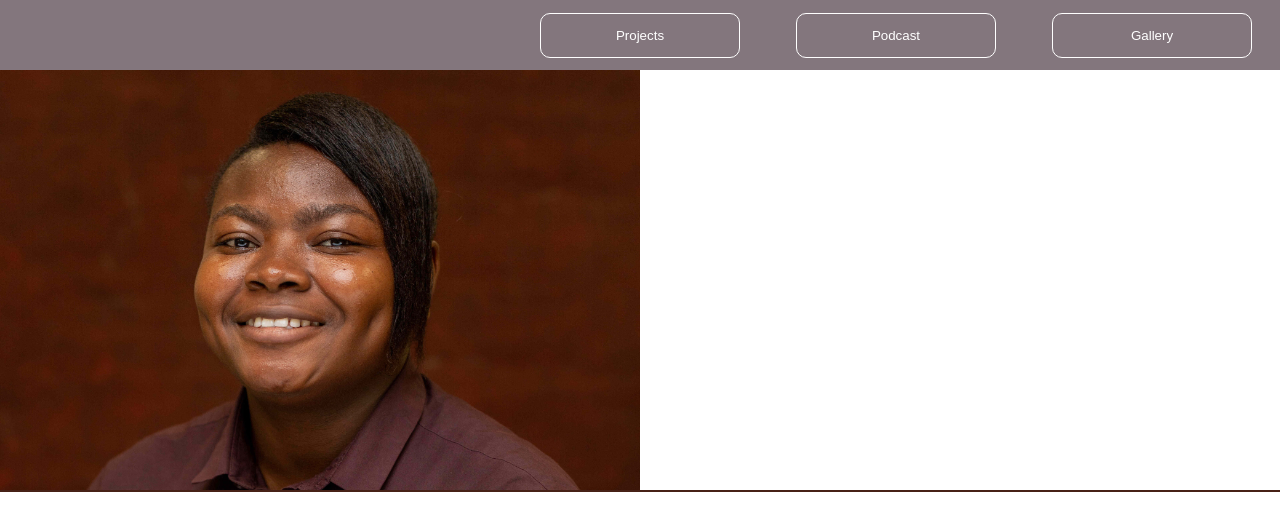
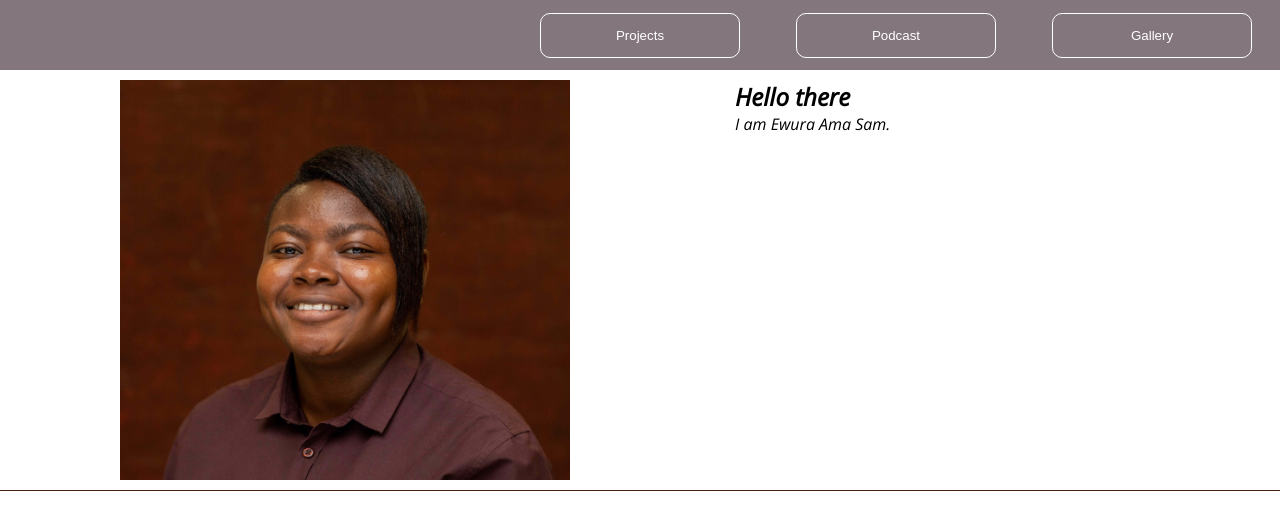
Before and after one commit to EwuraAmaSam/EwuraAmaSam, a plain HTML site: page index.html in a window 1280 px wide. Drawn offline with nearby package versions, Linux system fonts and the light colour scheme.

Commit message:
Add Home Page

```diff
--- a/Home.css
+++ b/Home.css
@@ -54,7 +54,7 @@ body{
     flex-direction: row;
     height: 490px;
     width: 100%;
-    border-bottom:2px solid #472116;
+    border-bottom:1px solid #472116;
 }
 .b-down{
     display: flex;
@@ -67,15 +67,34 @@ body{
     display: flex;
     flex-direction: column;
     flex: 0.5;
+}
+
+.image{
+    width: 450px;
+    height: 400px;
+    margin-top: 80px;
+    margin-left: 120px;
     background-image: url("./Ewura\ Ama\ Etruwaa\ Sam\(1\).jpg");
     background-repeat: no-repeat;
     background-size: cover;
+    border: none;
 }
 .u-right{
     display: flex;
     flex-direction: column;
     flex: 0.5;
+    color: black;
+}
+.text{
+    width: 450px;
+    height: 400px;
+    margin-top: 80px;
+
 }
 p{
     font-family: 'Open Sans', sans-serif;
 }
+h2{
+    font-family: 'Open Sans', sans-serif;
+
+}
--- a/index.html
+++ b/index.html
@@ -25,12 +25,18 @@
     <div class="body">
         <!-- First section of the body -->
         <div class="b-up">
-            <div class="u-left"></div>
+            <div class="u-left">
+                <div class="image">
+                </div>
+            </div>
+
             <div class="u-right">
+               <div class="text">
+                <h2>Hello there</h2>
                 <p>
-                    Hello. I am Ewura Ama.
-
+                                I am Ewura Ama Sam.
                 </p>
+               </div>
             </div>
         </div>
 
```
